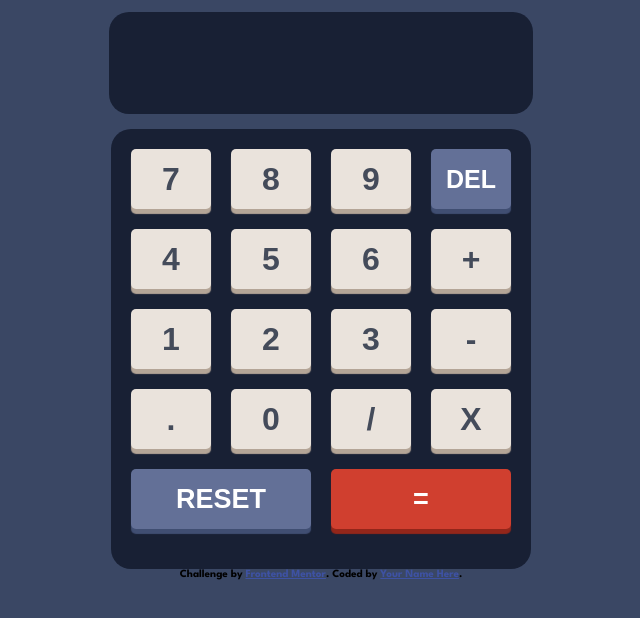
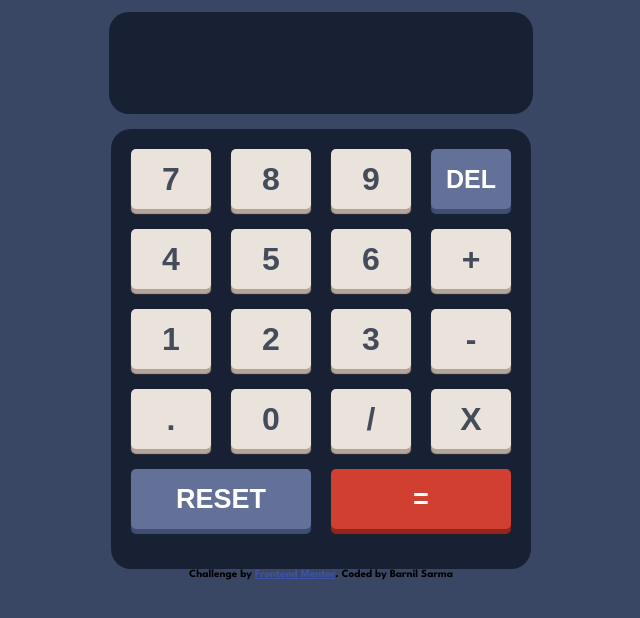
Before and after one commit to barnilsarma/Calculator-app, a plain HTML site: page index.html in a window 1280 px wide. Shown: the part 56-674 px from the top of the page, without its empty margins (319-959 px from the left). Drawn offline with Linux system fonts and the light colour scheme.

Commit message:
Update index.html

```diff
--- a/index.html
+++ b/index.html
@@ -401,7 +401,7 @@ body{transition-duration:0.6s;background-color:hsl(222, 26%, 31%);display:flex;f
 
   <div class="attribution">
     Challenge by <a href="https://www.frontendmentor.io?ref=challenge" target="_blank">Frontend Mentor</a>.
-    Coded by <a href="#">Your Name Here</a>.
+    Coded by Barnil Sarma
   </div>
 </body>
 </html>
```
